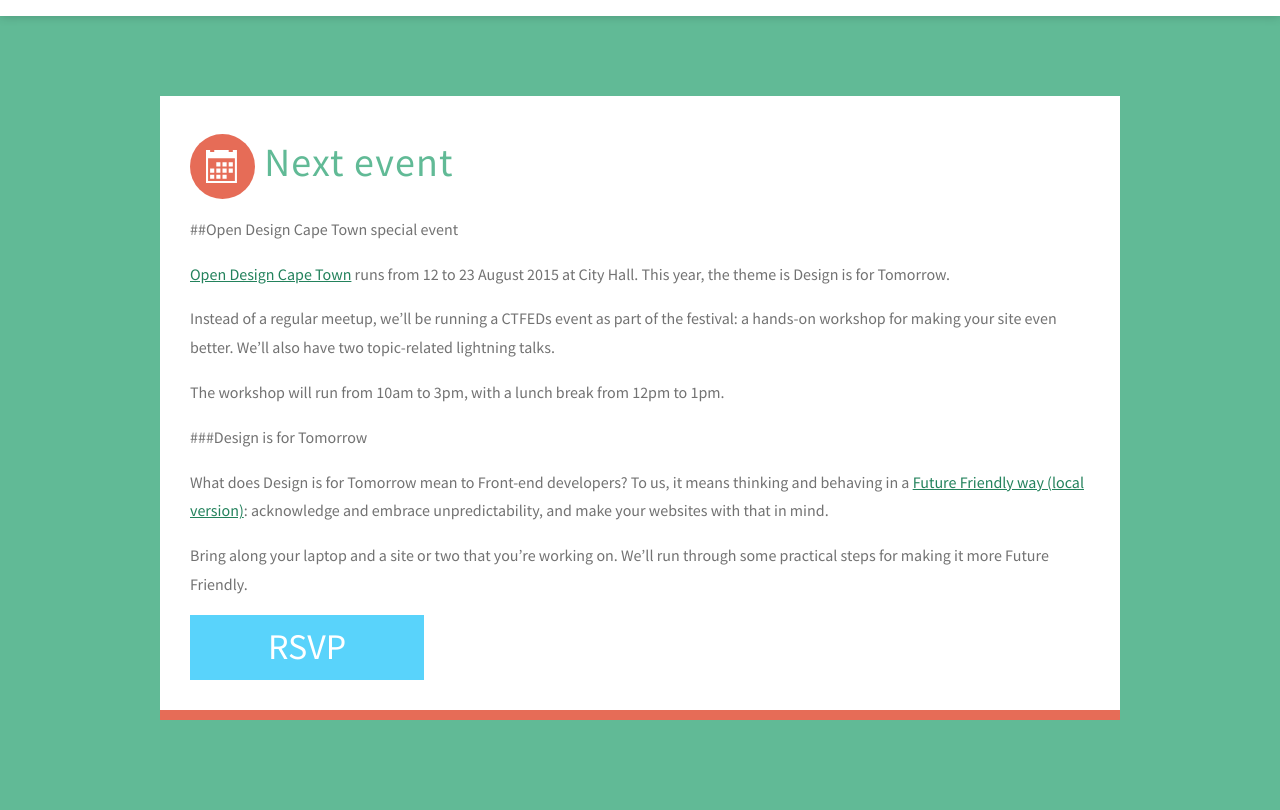
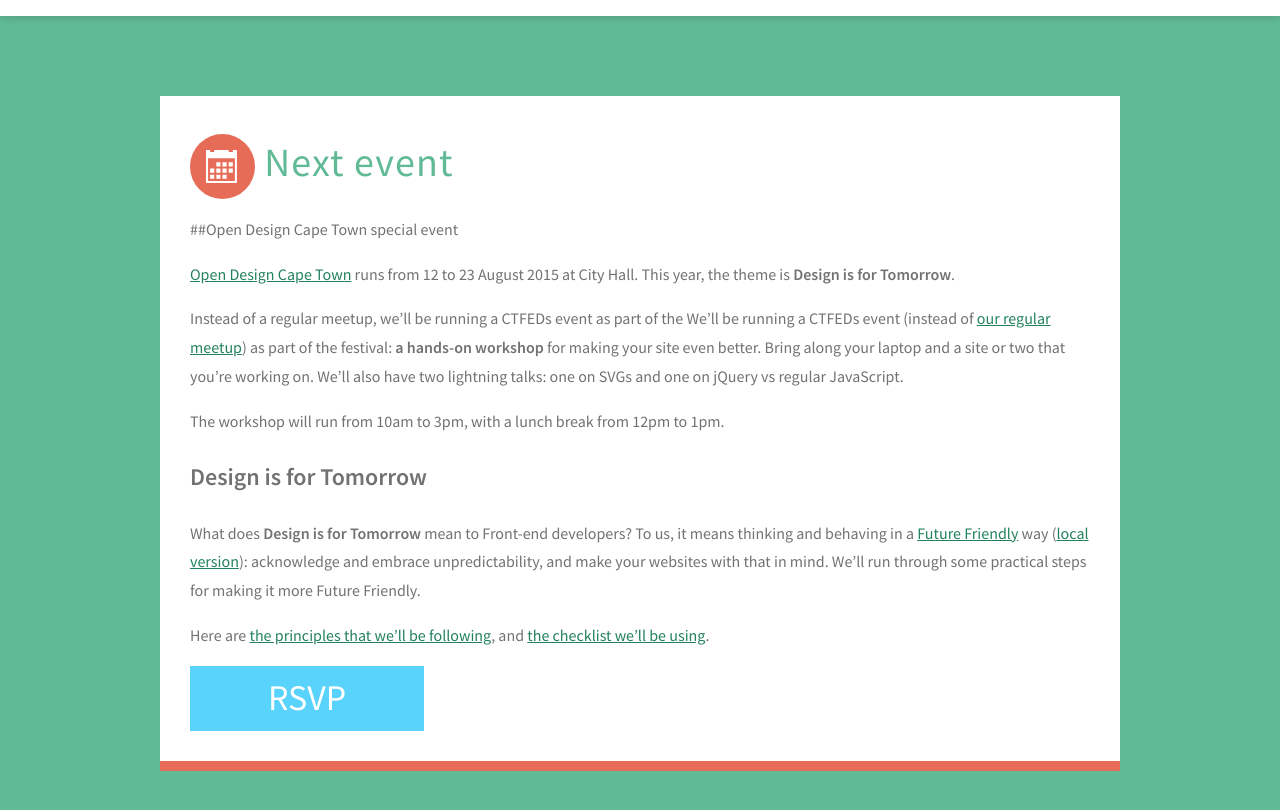
Before and after one commit to CTFEDs/CTFEDS.org, a Jekyll site: the page built from index.html, in a window 1280 px wide, cut to the strip 180-1031 px from the top of the page. Shown: the top 810 px of the strip. Built offline with Jekyll 4.4.1, drawn with Linux system fonts in a browser that asks for light colours.

Commit message:
Move blurb to event

```diff
--- a/_includes/event.md
+++ b/_includes/event.md
@@ -1,13 +1,13 @@
 ##Open Design Cape Town special event
 
-[Open Design Cape Town](http://opendesignct.com) runs from 12 to 23 August 2015 at City Hall. This year, the theme is Design is for Tomorrow.
+[Open Design Cape Town](http://opendesignct.com/) runs from 12 to 23 August 2015 at City Hall. This year, the theme is **Design is for Tomorrow**.
 
-Instead of a regular meetup, we'll be running a CTFEDs event as part of the festival: a hands-on workshop for making your site even better. We'll also have two topic-related lightning talks.
+Instead of a regular meetup, we'll be running a CTFEDs event as part of the We'll be running a CTFEDs event (instead of [our regular meetup](http://www.meetup.com/ctfeds/)) as part of the festival: **a hands-on workshop** for making your site even better. Bring along your laptop and a site or two that you're working on. We'll also have two lightning talks: one on SVGs and one on jQuery vs regular JavaScript.
 
 The workshop will run from 10am to 3pm, with a lunch break from 12pm to 1pm.
 
-###Design is for Tomorrow
+## Design is for Tomorrow
 
-What does Design is for Tomorrow mean to Front-end developers? To us, it means thinking and behaving in a [Future Friendly way (local version)](http://www.futurefriendly.co.za/): acknowledge and embrace unpredictability, and make your websites with that in mind.
+What does **Design is for Tomorrow** mean to Front-end developers? To us, it means thinking and behaving in a [Future Friendly](http://futurefriendlyweb.com/) way ([local version](http://www.futurefriendly.co.za/)): acknowledge and embrace unpredictability, and make your websites with that in mind. We'll run through some practical steps for making it more Future Friendly.
 
-Bring along your laptop and a site or two that you're working on. We'll run through some practical steps for making it more Future Friendly.
+Here are [the principles that we'll be following](open-design-2015-principles.html), and [the checklist we'll be using](open-design-2015-checklist.html).
```
Also changed, not shown: blurb/blurb.md (deleted, +0 -17 lines).
